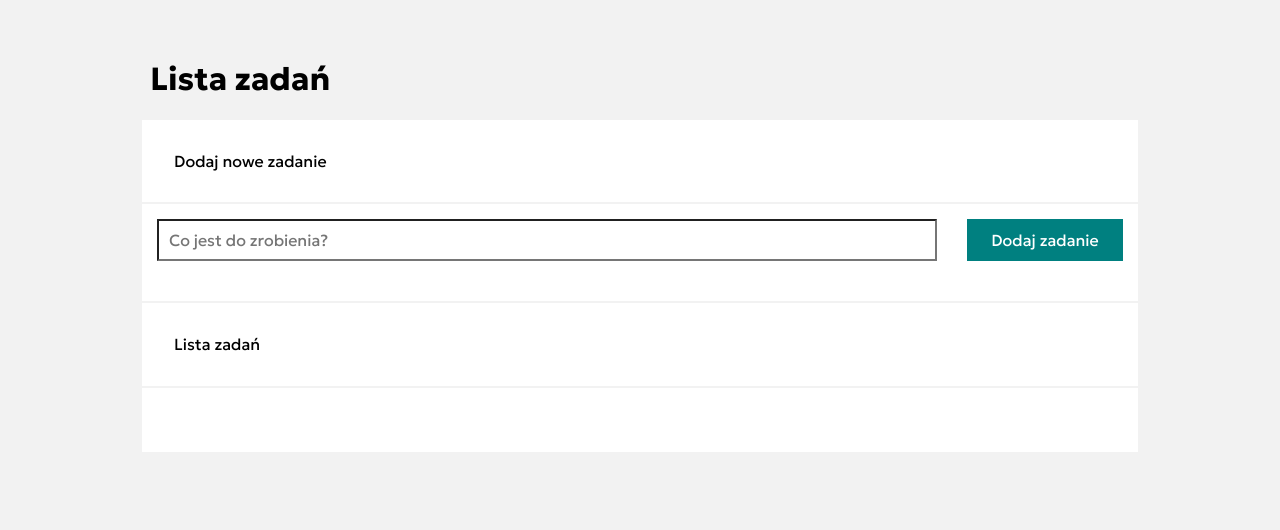
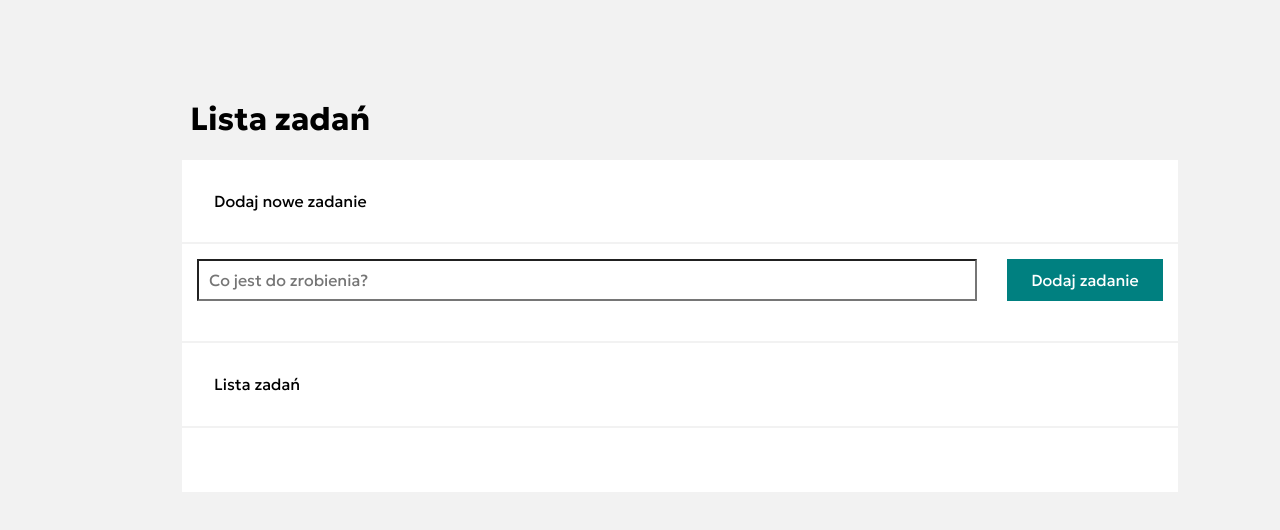
Before and after one commit to OlgaCybulska/todo-list-react, a React (Create React App) app: page / in a window 1280 px wide. Shown: the top 530 px of the page. Built offline with nearby package versions, Linux system fonts and the light colour scheme.

Commit message:
GlobalStyle added

```diff
--- a/src/index.css
+++ b/src/GlobalStyle.js
@@ -1,3 +1,6 @@
+import { createGlobalStyle } from "styled-components";
+
+export const GlobalStyle = createGlobalStyle`
 html {
   box-sizing: border-box;
   font-family: "Geologica", sans-serif;
@@ -8,7 +11,7 @@ html {
   box-sizing: inherit;
 }
 
-.body {
+#root {
   max-width: 1000px;
   width: 100%;
   margin-top: 5px;
@@ -23,3 +26,4 @@ html {
     max-width: 500px;
   }
 }
+`;
--- a/src/index.js
+++ b/src/index.js
@@ -1,15 +1,16 @@
 import React from "react";
 import ReactDOM from "react-dom/client";
-import "./index.css";
 import reportWebVitals from "./reportWebVitals";
 import { App } from "./App";
 import store from "./store";
 import { Provider } from "react-redux";
+import { GlobalStyle } from "./GlobalStyle";
 
 const root = ReactDOM.createRoot(document.getElementById("root"));
 root.render(
   <React.StrictMode>
     <Provider store={store}>
+      <GlobalStyle />
       <App />
     </Provider>
   </React.StrictMode>
```
